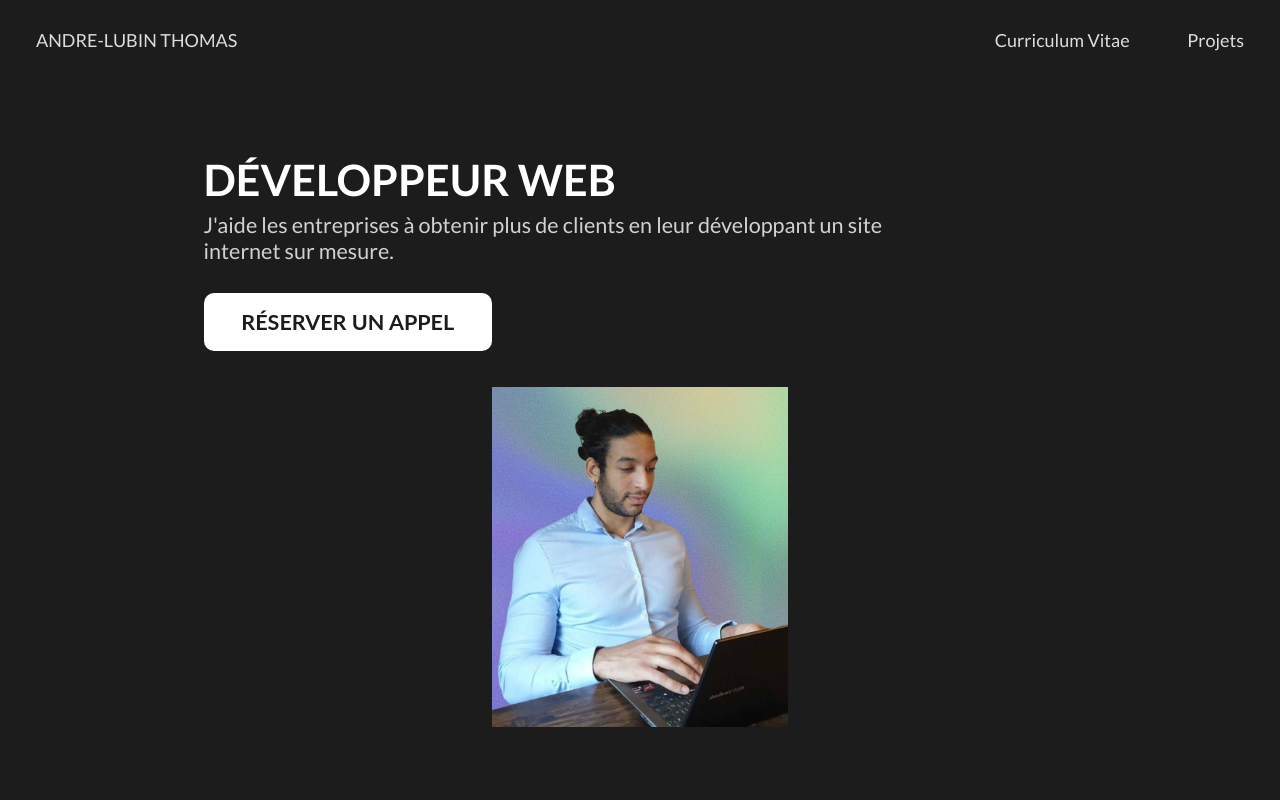
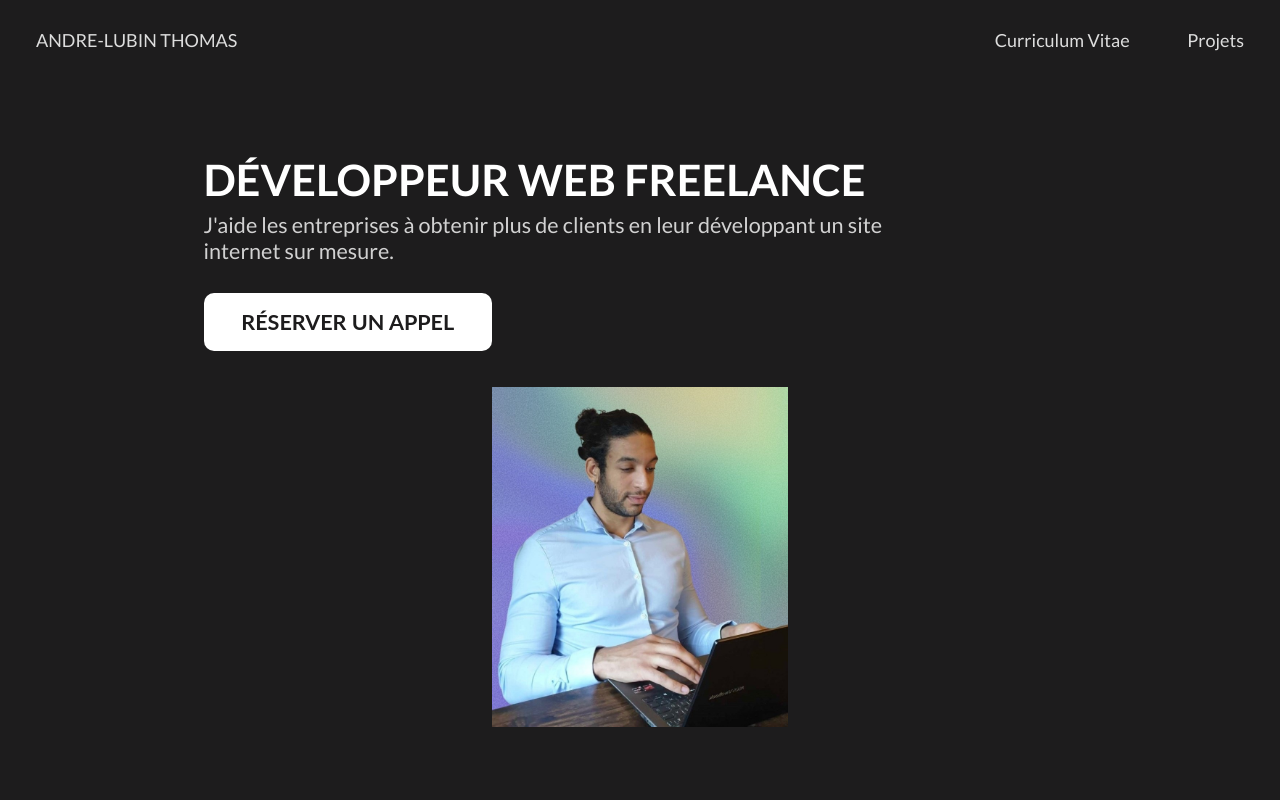
Before and after one commit to Lordyner/portfolio-dev, a Next.js app: page / in a window 1280 px wide. Shown: the top 800 px of the page. Built offline with nearby package versions, Linux system fonts and the light colour scheme.

Commit message:
Add keyword in h1 + keyword in alt

```diff
--- a/Components/Hero.js
+++ b/Components/Hero.js
@@ -13,13 +13,13 @@ const Hero = () => {
     return (
         <main id="home" className={classes.heroContainer}>
             <div className={classes.textWrapper}>
-                <h1>Développeur web</h1>
+                <h1>Développeur web freelance</h1>
                 <div className={classes.valueProposition}>
                     <p>J'aide les entreprises à obtenir plus de clients en leur développant un site internet sur mesure.</p>
                 </div>
                 <Link href="/book-a-call" className='primary-call-to-action'>Réserver un appel</Link>
             </div>
-            {(isMobileResolution || isTabletResolution) && <Image src={portfolioBgMobile} alt='Thomas André-Lubin en train de développer sur son ordinateur' />}
+            {(isMobileResolution || isTabletResolution) && <Image src={portfolioBgMobile} alt='Développeur web freelance en train de développer sur son ordinateur' />}
         </main>
     );
 };
```
